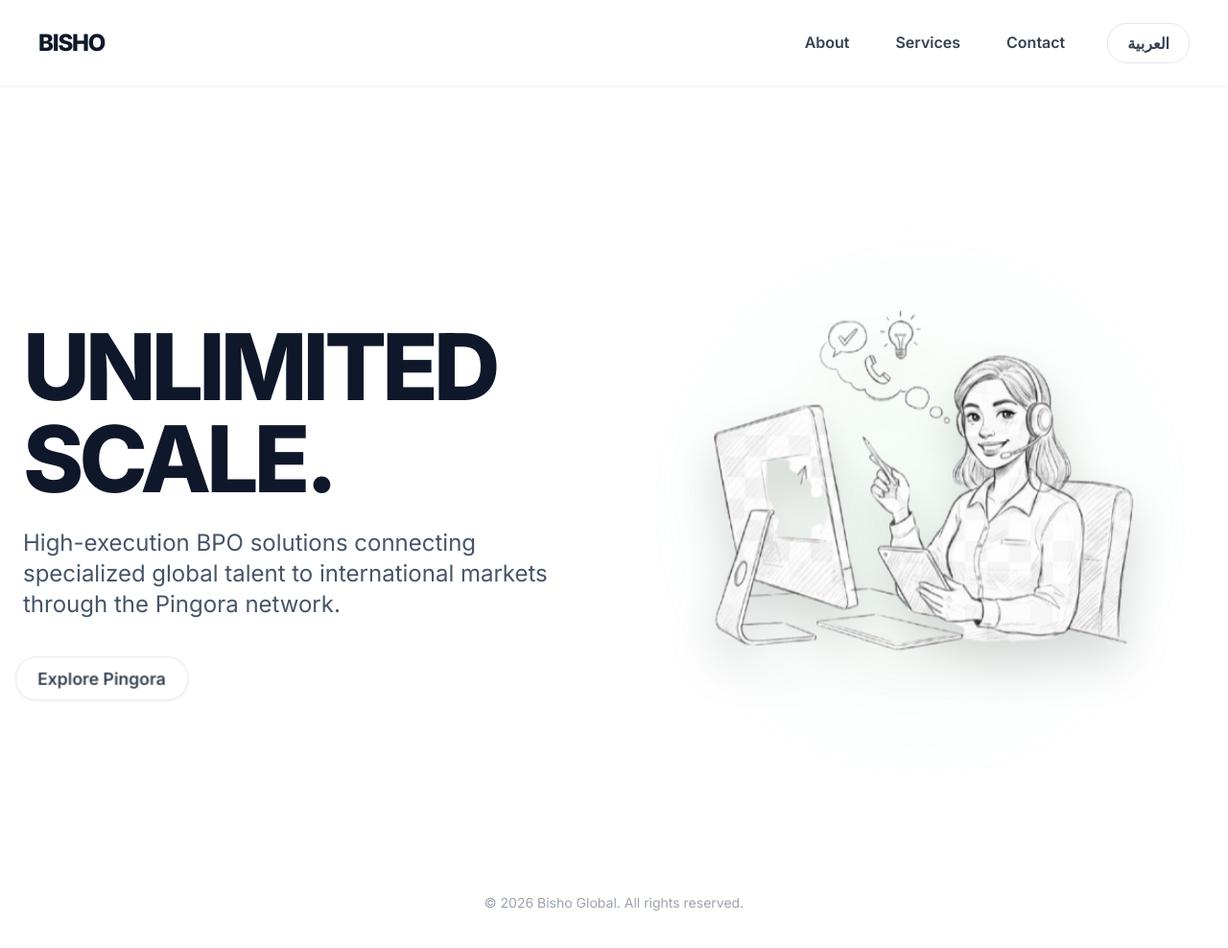
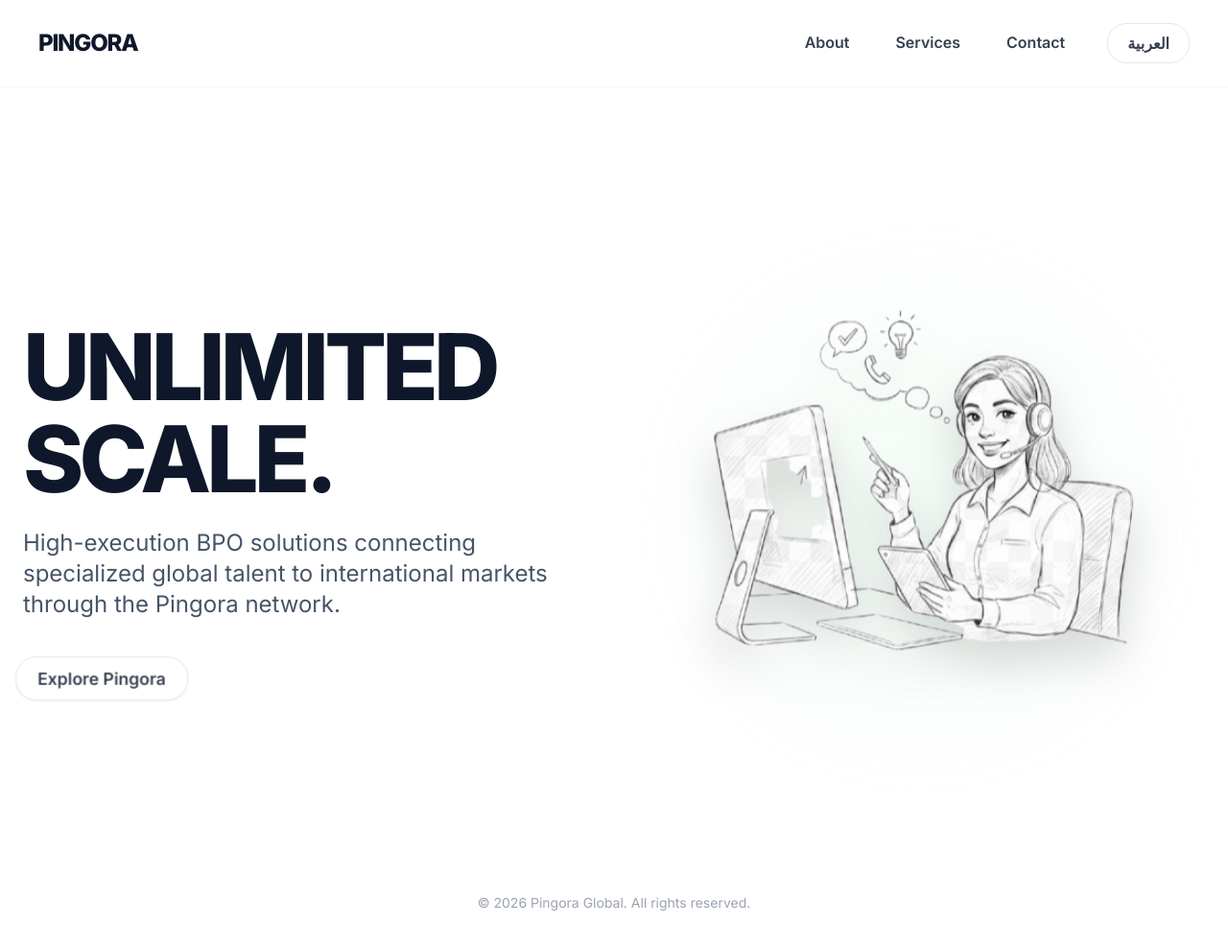
Before and after one commit to 249bisho/GPOv1, a Next.js app: page / in a window 1280 px wide. Shown: the top 988 px of the page at 96% size. Built offline with nearby package versions, Linux system fonts and the light colour scheme.

Commit message:
Update Layout.js

```diff
--- a/components/Layout.js
+++ b/components/Layout.js
@@ -5,7 +5,7 @@ const Layout = ({ children }) => {
   const router = useRouter()
   const { locale } = router
 
-  // Simple translations for the menu
+  // Simple translations for the menu updated for Pingora
   const navItems = {
     en: [
       { name: 'About', path: '/about' },
@@ -13,7 +13,7 @@ const Layout = ({ children }) => {
       { name: 'Contact', path: '/contact' }
     ],
     ar: [
-      { name: 'عن بيشو', path: '/about' },
+      { name: 'عن بينغورا', path: '/about' },
       { name: 'خدماتنا', path: '/services' },
       { name: 'اتصل بنا', path: '/contact' }
     ]
@@ -24,12 +24,12 @@ const Layout = ({ children }) => {
   return (
     <div className="min-h-screen flex flex-col">
       <header className="py-6 px-10 flex justify-between items-center bg-white border-b border-gray-100 sticky top-0 z-50">
-        {/* Logo */}
-        <Link href="/" className="text-2xl font-extrabold tracking-tighter text-slate-900">
-          BISHO
+        {/* Logo updated to PINGORA */}
+        <Link href="/" className="text-2xl font-extrabold tracking-tighter text-slate-900 uppercase">
+          PINGORA
         </Link>
 
-        {/* Navigation with your Elegant Effect */}
+        {/* Navigation with Elegant Effect */}
         <nav className="hidden md:flex gap-2">
           {currentNav.map((item) => (
             <Link
@@ -56,8 +56,9 @@ const Layout = ({ children }) => {
         {children}
       </main>
 
+      {/* Footer updated to Pingora Global */}
       <footer className="py-10 text-center text-gray-400 text-sm">
-        &copy; {new Date().getFullYear()} Bisho Global. All rights reserved.
+        &copy; {new Date().getFullYear()} Pingora Global. All rights reserved.
       </footer>
     </div>
   )
```
